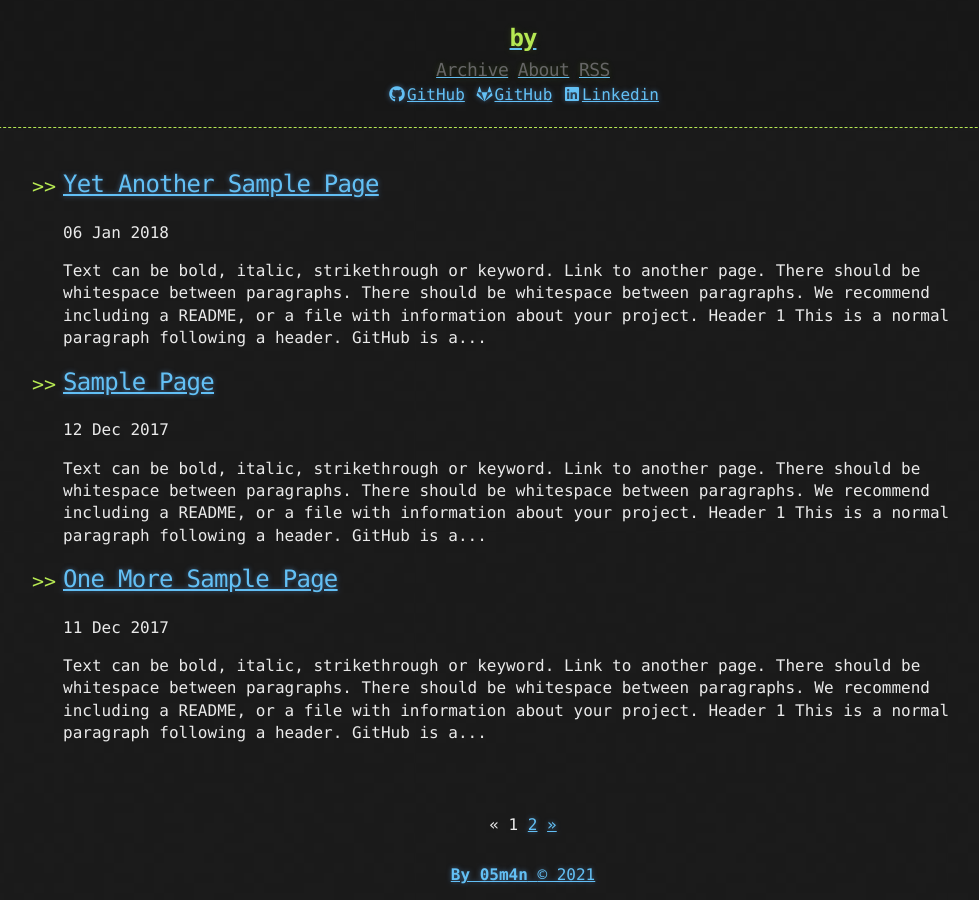
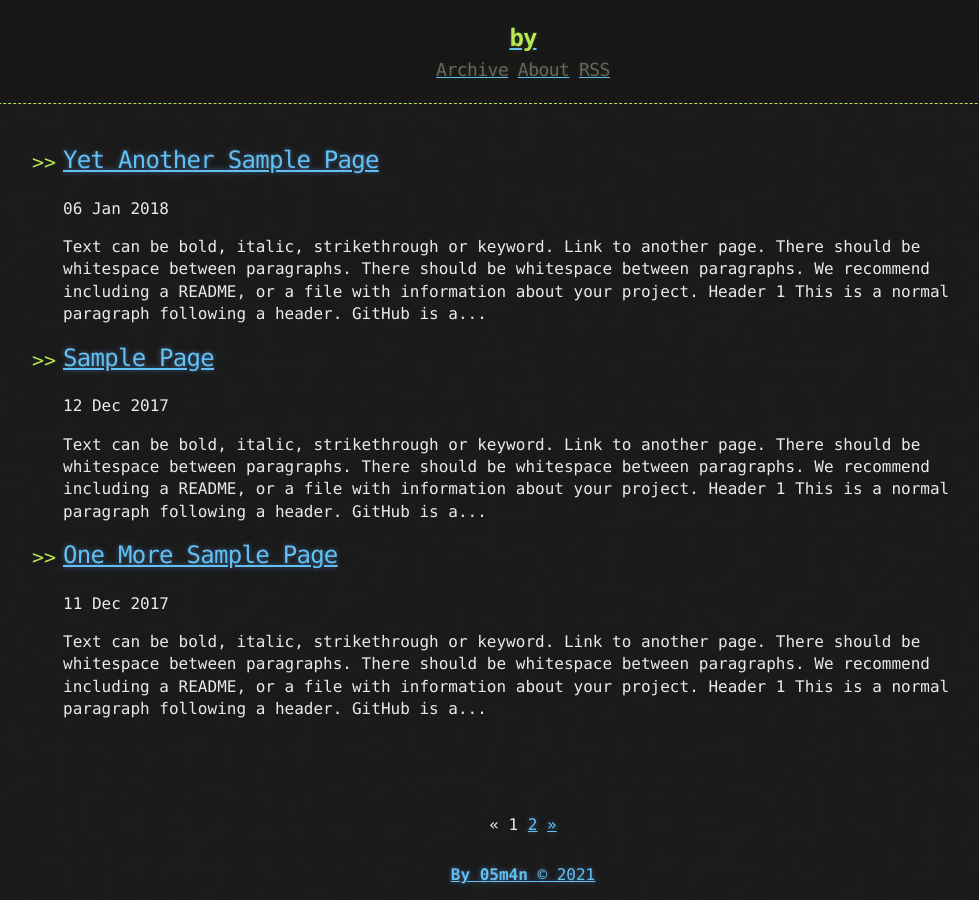
Before and after one commit to tocttou/hacker-blog, a Jekyll site: the page built from index.html, in a window 1280 px wide. Shown: the whole page, without its empty margins (117-1096 px from the left). Built offline with Jekyll 4.4.1, drawn with Linux system fonts in a browser that asks for light colours; nearby versions of some CDN libraries; the list of posts is cut into pages by our own code.

Commit message:
remove social links

```diff
--- a/_includes/header.html
+++ b/_includes/header.html
@@ -7,8 +7,5 @@
     <div class="header-links">
       {% include links.html %}
     </div>
-    <div class="header-social-links">
-      {% include social-links.html %}
-    </div>
   </div>
 </header>
```
